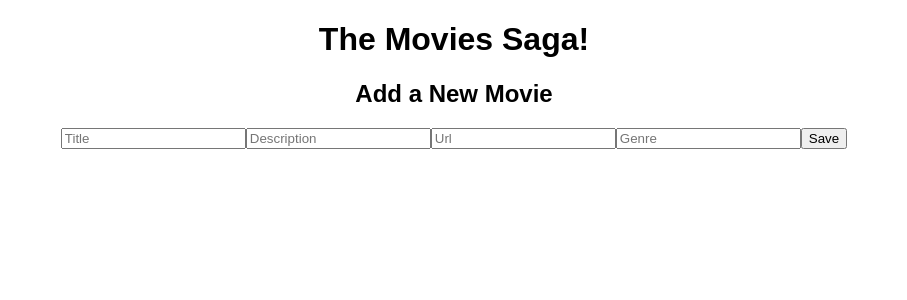
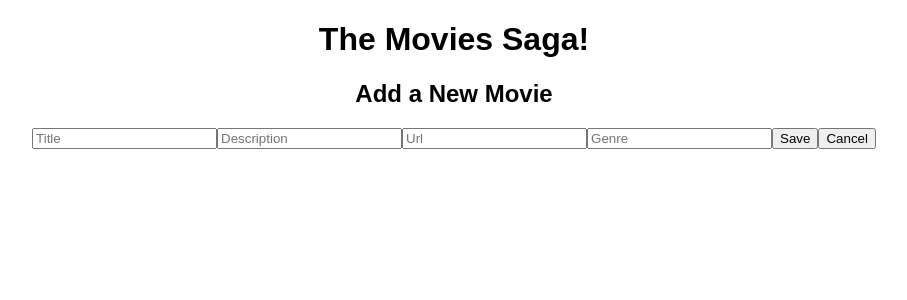
Before and after one commit to twol33/movie-library, a React (Create React App) app: page /#/addMovie in a window 1280 px wide. Shown: the top 300 px of the page, without its empty margins (186-1093 px from the left). Built offline with nearby package versions, Linux system fonts and the light colour scheme.

Commit message:
added new button to return to home page on cancel

```diff
--- a/src/components/MovieNewAdd/MovieNewAdd.jsx
+++ b/src/components/MovieNewAdd/MovieNewAdd.jsx
@@ -1,7 +1,10 @@
 import { useDispatch } from "react-redux";
 import { useState } from 'react';
+import { useHistory } from "react-router";
 
 function MovieNewAdd() {
+    const dispatch = useDispatch();
+    const history = useHistory()
 
     let updateObjects = {
         title: ' ',
@@ -12,12 +15,14 @@ function MovieNewAdd() {
 
     let [ newMovie, setNewMovie ] = useState({updateObjects})
 
-    const dispatch = useDispatch();
-
     const handleSubmit = (event) => {
         event.preventDefault();
         dispatch({ type: 'POST_NEW_MOVIE', payload: newMovie })
         console.log(newMovie);
+        history.push('/')
+    }
+
+    const cancelGo = () => {
         history.push('/')
     }
 
@@ -56,6 +61,7 @@ function MovieNewAdd() {
                     onChange={ (event) => setNewMovie({...newMovie, genre_id: event.target.value })}
                 />
                 <button type='submit' >Save</button>
+                <button onClick={cancelGo}>Cancel</button>
             </form>
         </div>
     )
```
